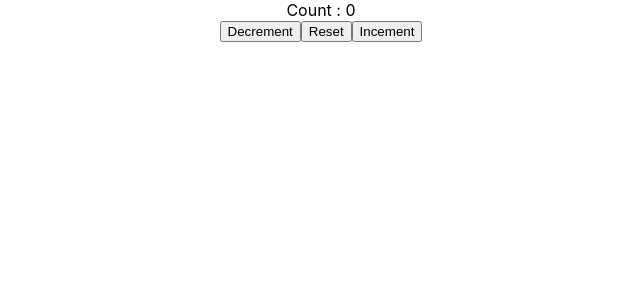
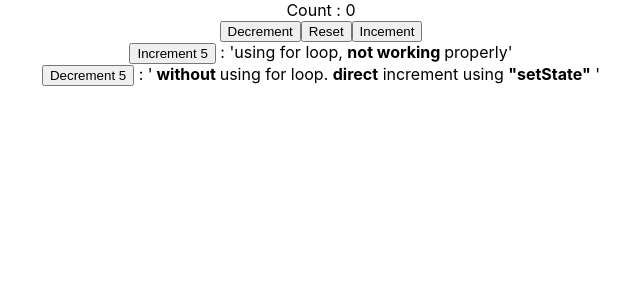
Before and after one commit to Rishabh0262/react-hooks, a React (Create React App) app: page / in a window 1280 px wide. Shown: the top 300 px of the page, without its empty margins (319-959 px from the left). Built offline with nearby package versions, Linux system fonts and the light colour scheme.

Commit message:
Here we are seeing the issue while using 'setState' and calling a function for Increment5 (we've use for loop to increment it by 1, 5 times). which is not working correctly and increasing it by 1

```diff
--- a/src/components/HookCounter2.js
+++ b/src/components/HookCounter2.js
@@ -7,7 +7,18 @@ function HookCounter2() {
 
     const [count , setCount] = useState(initialVal)
 
+    const incrementFive = () => {
+        for (let i = 0; i<5; i++)
+        {
+            setCount(count + 1)
+        }
+    }
 
+    const decrementFive = () => {
+
+            setCount(count - 5)
+
+    }
 
     return (
     <div>
@@ -16,6 +27,10 @@ function HookCounter2() {
         <button onClick={() => setCount(initialVal)}>Reset</button>
         <button onClick={() => setCount(count + 1)}>Incement</button> <br></br>
 
+        {/* eg. for vulnerability */}
+
+        <button onClick={incrementFive}>Increment 5 </button> : 'using for loop, <b> not working </b> properly'<br/>
+        <button onClick={decrementFive}>Decrement 5 </button> : '<b> without </b> using for loop. <b> direct</b> increment using <b> "setState"</b>  '
 
 
     </div>
```
